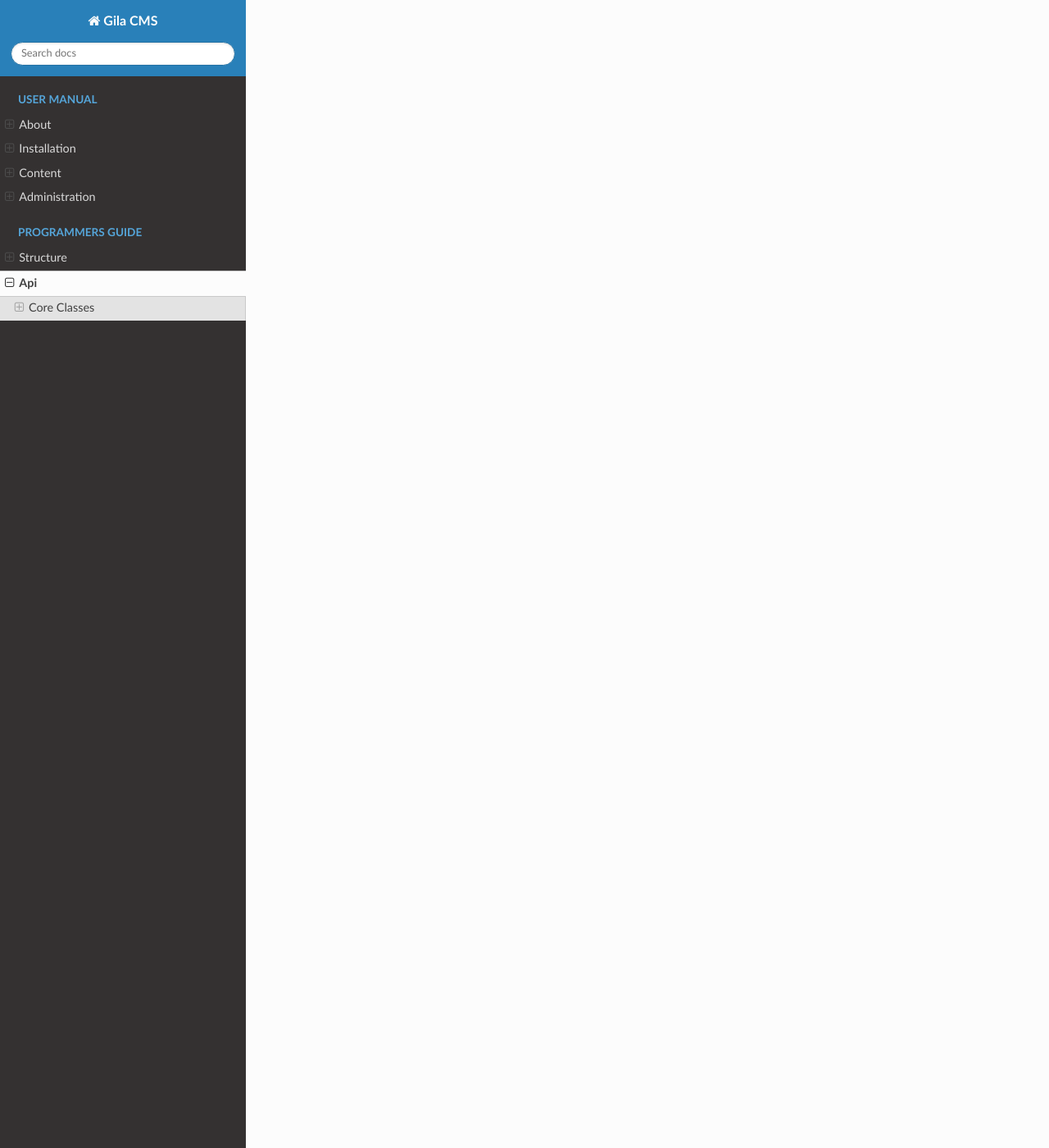
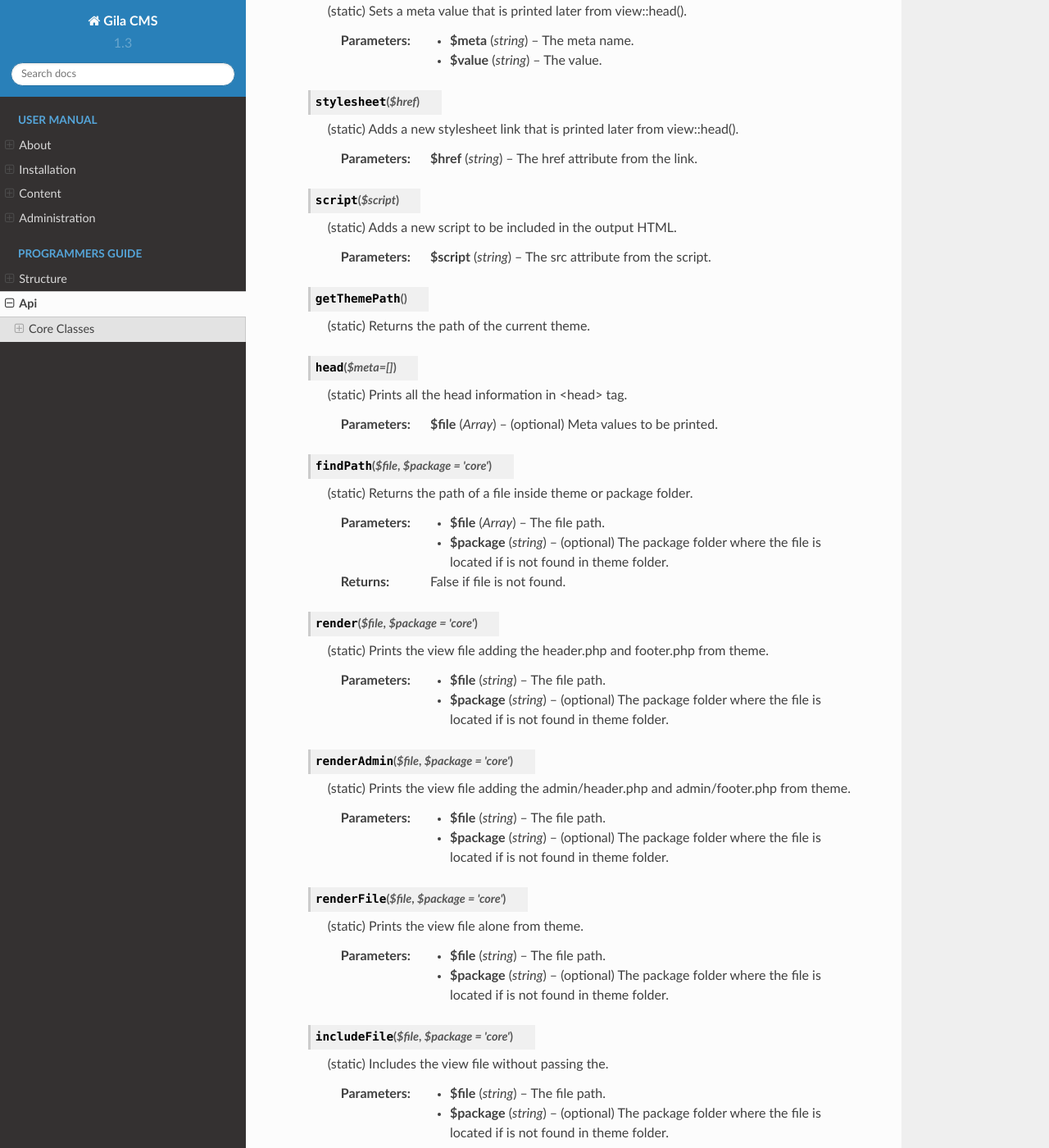
Before and after one commit to GilaCMS/docs, a Sphinx documentation site: the page built from source/api.rst, in a window 1280 px wide and 1400 px high, scrolled down 2657 px. Shown: the whole window at 82% size. Built offline with Sphinx 7.4.7 and the Read the Docs theme 2.0.0, drawn with Linux system fonts in a browser that asks for light colours; pages that are not in the unit, such as notebooks, are missing from menus; some of the changed text lies outside the part shown.

Commit message:
Show version

```diff
--- a/source/_themes/sphinx_rtd_theme/sphinx_rtd_theme/theme.conf
+++ b/source/_themes/sphinx_rtd_theme/sphinx_rtd_theme/theme.conf
@@ -5,8 +5,8 @@ stylesheet = css/theme.css
 [options]
 typekit_id = hiw1hhg
 analytics_id =
-sticky_navigation = False
-logo_only =
+sticky_navigation = True
+logo_only = True
 collapse_navigation = False
 display_version = True
 navigation_depth = 4
--- a/source/api.rst
+++ b/source/api.rst
@@ -96,7 +96,7 @@ Core Classes
 
     Registers and fires events (hooks)
 
-    .. method:: listen(event, $handler)
+    .. method:: listen($event, $handler)
 
         (static) Sets a new function to run when an event is triggered later.
 
@@ -109,3 +109,107 @@ Core Classes
 
         :param string $event: The event name.
         :param function $params: (optional) Parameters to send to handlers.
+
+
+
+.. class:: view
+
+    Have methods that outputs the HTML
+
+    .. method:: function set($param,$value)
+
+        (static) Sets a parameter from a controller action that can be used later from a view file.
+
+        :param string $param: The parameter name.
+        :param (any) $handler: The value.
+
+
+    .. method:: meta($meta,$value)
+
+        (static) Sets a meta value that is printed later from view::head().
+
+        :param string $meta: The meta name.
+        :param string $value: The value.
+
+
+    .. method:: stylesheet($href)
+
+        (static) Adds a new stylesheet link that is printed later from view::head().
+
+        :param string $href: The href attribute from the link.
+
+
+    .. method:: script($script)
+
+        (static) Adds a new script to be included in the output HTML.
+
+        :param string $script: The src attribute from the script.
+
+
+    .. method:: getThemePath()
+
+        (static) Returns the path of the current theme.
+
+    .. method:: head($meta=[])
+
+        (static) Prints all the head information in <head> tag.
+
+        :param Array $file: (optional) Meta values to be printed.
+
+
+    .. method:: findPath($file, $package = 'core')
+
+        (static) Returns the path of a file inside theme or package folder.
+
+        :param Array $file: The file path.
+        :param string $package: (optional) The package folder where the file is located if is not found in theme folder.
+        :returns: False if file is not found.
+
+
+    .. method:: render($file, $package = 'core')
+
+        (static) Prints the view file adding the header.php and footer.php from theme.
+
+        :param string $file: The file path.
+        :param string $package: (optional) The package folder where the file is located if is not found in theme folder.
+
+
+    .. method:: renderAdmin($file, $package = 'core')
+
+        (static) Prints the view file adding the admin/header.php and admin/footer.php from theme.
+
+        :param string $file: The file path.
+        :param string $package: (optional) The package folder where the file is located if is not found in theme folder.
+
+
+    .. method:: renderFile($file, $package = 'core')
+
+        (static) Prints the view file alone from theme.
+
+        :param string $file: The file path.
+        :param string $package: (optional) The package folder where the file is located if is not found in theme folder.
+
+
+    .. method:: includeFile($file, $package = 'core')
+
+        (static) Includes the view file without passing the.
+
+        :param string $file: The file path.
+        :param string $package: (optional) The package folder where the file is located if is not found in theme folder.
+
+
+    .. method:: widget_area ($area,$div=true)
+
+        (static) Prints the widgets of a specific area.
+
+        :param string $area: The widget area name.
+        :param bool $div: (optional) Also print or not the widget inside a <div> tag with its title.
+
+
+    .. method:: widget_area ($area,$id,$max=180)
+
+        (static) Returns the path of a thumbnail image of specified dimensions. If thumbnail does not exist it will create one.
+
+        :param string $src: The path of original image.
+        :param string $id: The name of the thumbnail.
+        :param int $max: (optional) The maximum width or height of thumbnail in pixels.
--- a/source/conf.py
+++ b/source/conf.py
@@ -53,7 +53,7 @@ master_doc = 'index'
 
 # General information about the project.
 project = u'Gila CMS'
-copyright = u'2017, Vasileios Zoumpourlis'
+copyright = u'2017-2018, Vasileios Zoumpourlis'
 author = u'Vasileios Zoumpourlis'
 
 # The version info for the project you're documenting, acts as replacement for
@@ -61,7 +61,7 @@ author = u'Vasileios Zoumpourlis'
 # built documents.
 #
 # The short X.Y version.
-version = u'1.3.0'
+version = u'1.3'
 # The full version, including alpha/beta/rc tags.
 release = u'24 Nov 2017'
 
@@ -120,7 +120,7 @@ html_theme_path = ["_themes", ]
 
 html_theme_options = {
     'collapse_navigation': False,
-    'display_version': False,
+    'display_version': True,
 }
 #     'navigation_depth': 3,
 
@@ -142,12 +142,12 @@ html_theme_options = {
 
 # The name of an image file (relative to this directory) to place at the top
 # of the sidebar.
-#html_logo = None
+#html_logo = "assets/gila-logo.svg"
 
 # The name of an image file (relative to this directory) to use as a favicon of
 # the docs.  This file should be a Windows icon file (.ico) being 16x16 or 32x32
 # pixels large.
-#html_favicon = None
+html_favicon = "assets/gila-logo.svg"
 
 # Add any paths that contain custom static files (such as style sheets) here,
 # relative to this directory. They are copied after the builtin static files,
```
Also changed, not shown: source/structure.md (+3 -3 lines), 1 other file.
